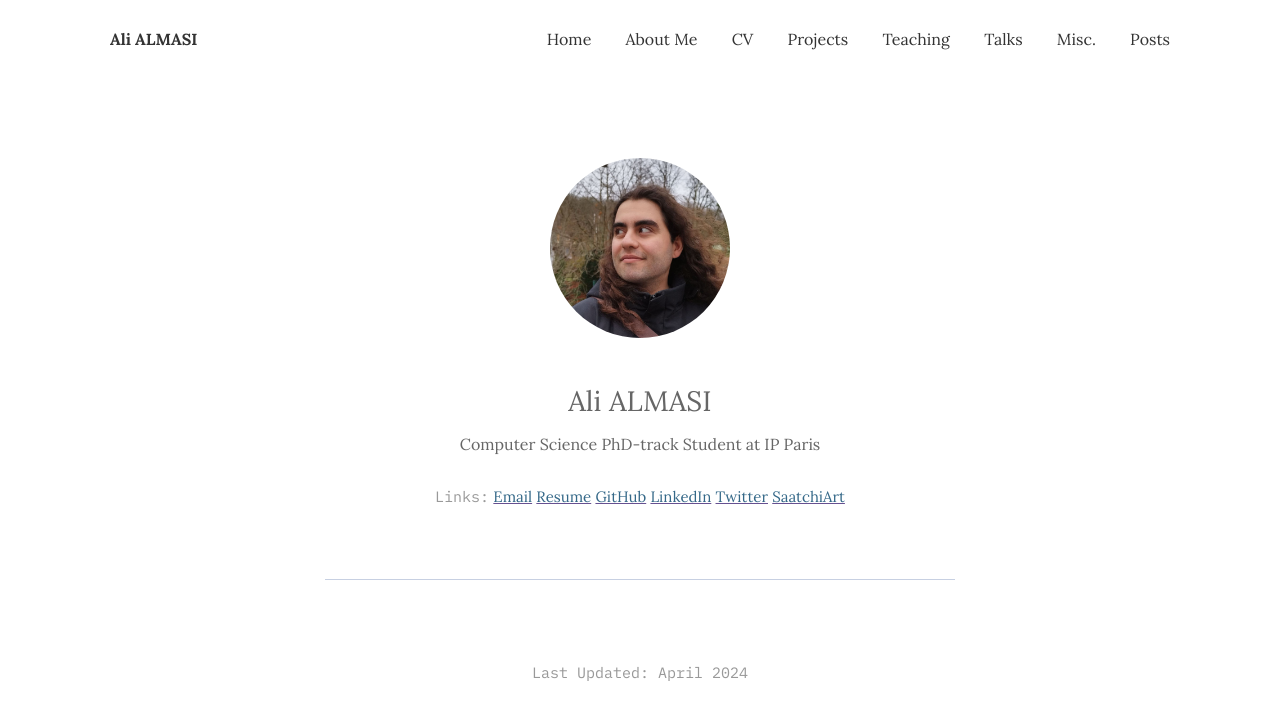
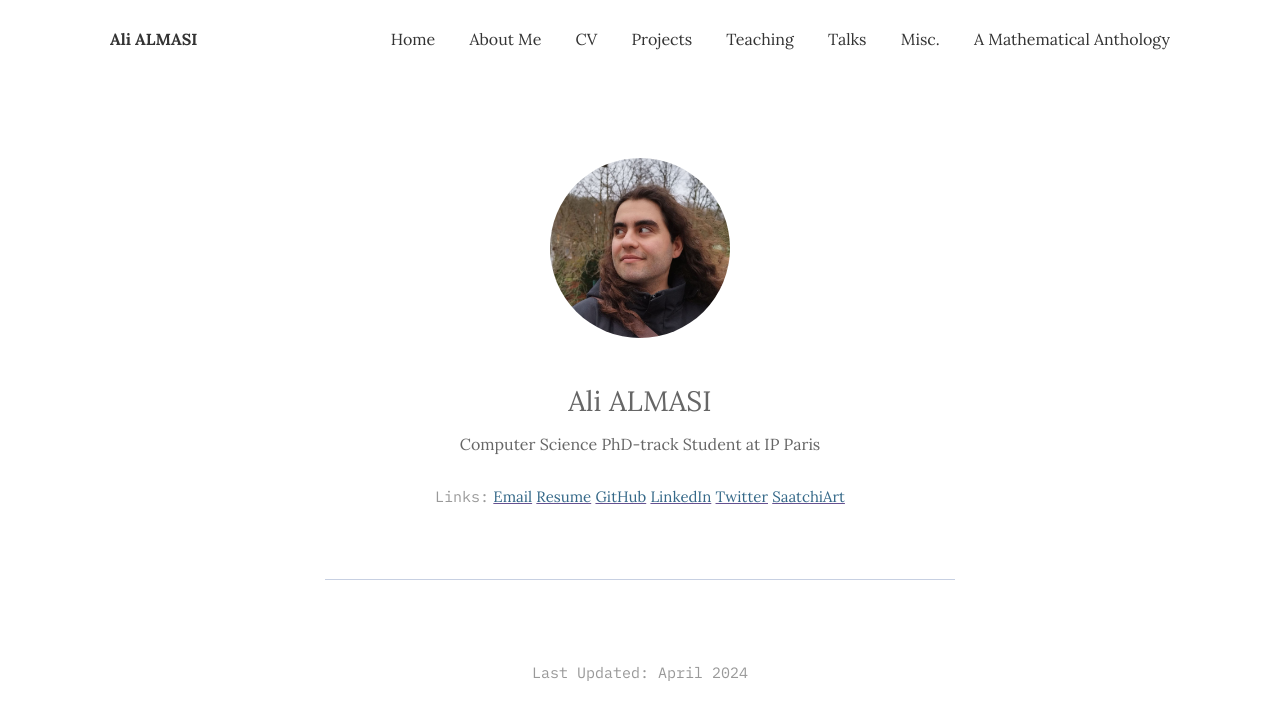
Before and after one commit to ali-almasi/ali-almasi.github.io, a Jekyll site: the page built from index.html, in a window 1280 px wide. Shown: the top 720 px of the page. Built offline with Jekyll 4.4.1, drawn with Linux system fonts in a browser that asks for light colours.

Commit message:
Update 7_posts.md

```diff
--- a/_pages/7_posts.md
+++ b/_pages/7_posts.md
@@ -1,5 +1,5 @@
 ---
 layout: post-page
-title: Posts
-permalink: /posts/
+title: A Mathematical Anthology
+permalink: /mathematical-anthology/
 ---
```
